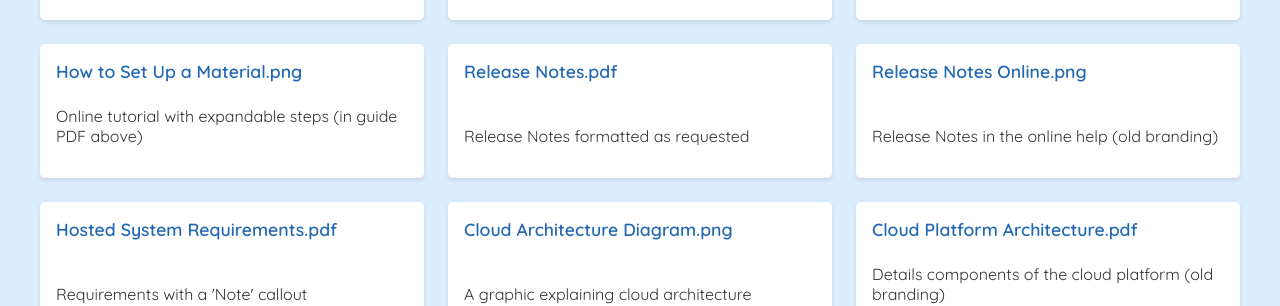
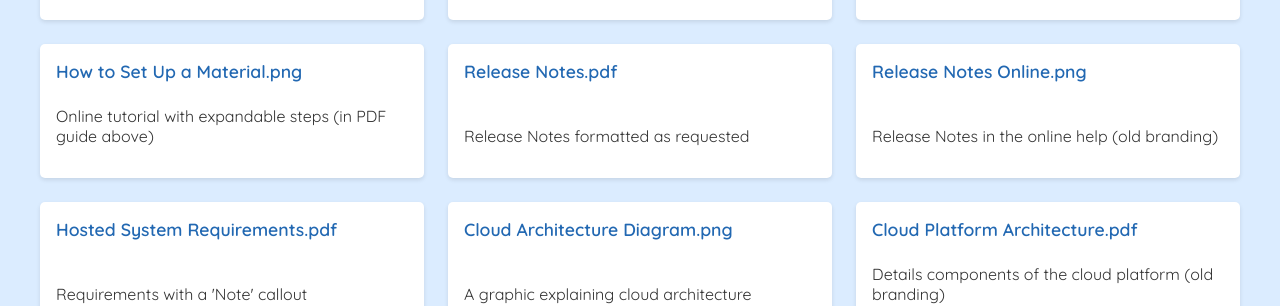
Before and after one commit to Daisy-Docs/Portfolio, a Jekyll site: the page Datex.html, which Jekyll copies as it is, in a window 1280 px wide. Shown: the part 219-525 px from the top of the page. Built offline with Jekyll 4.4.1, drawn with Linux system fonts in a browser that asks for light colours.

```diff
--- a/Datex.html
+++ b/Datex.html
@@ -92,7 +92,7 @@
     </div>
     <div class="sample">
       <h2><a href="assets/Documentation/Datex/Set%20Up%20a%20Material%20(Tutorial).png">How to Set Up a Material.png</a></h2>
-      <p>Online tutorial with expandable steps (in guide PDF above)</p>
+      <p>Online tutorial with expandable steps (in PDF guide above)</p>
     </div>
     <div class="sample">
       <h2><a href="assets/Documentation/Datex/Release%20Notes%20v25.04.pdf">Release Notes.pdf</a></h2>
```
